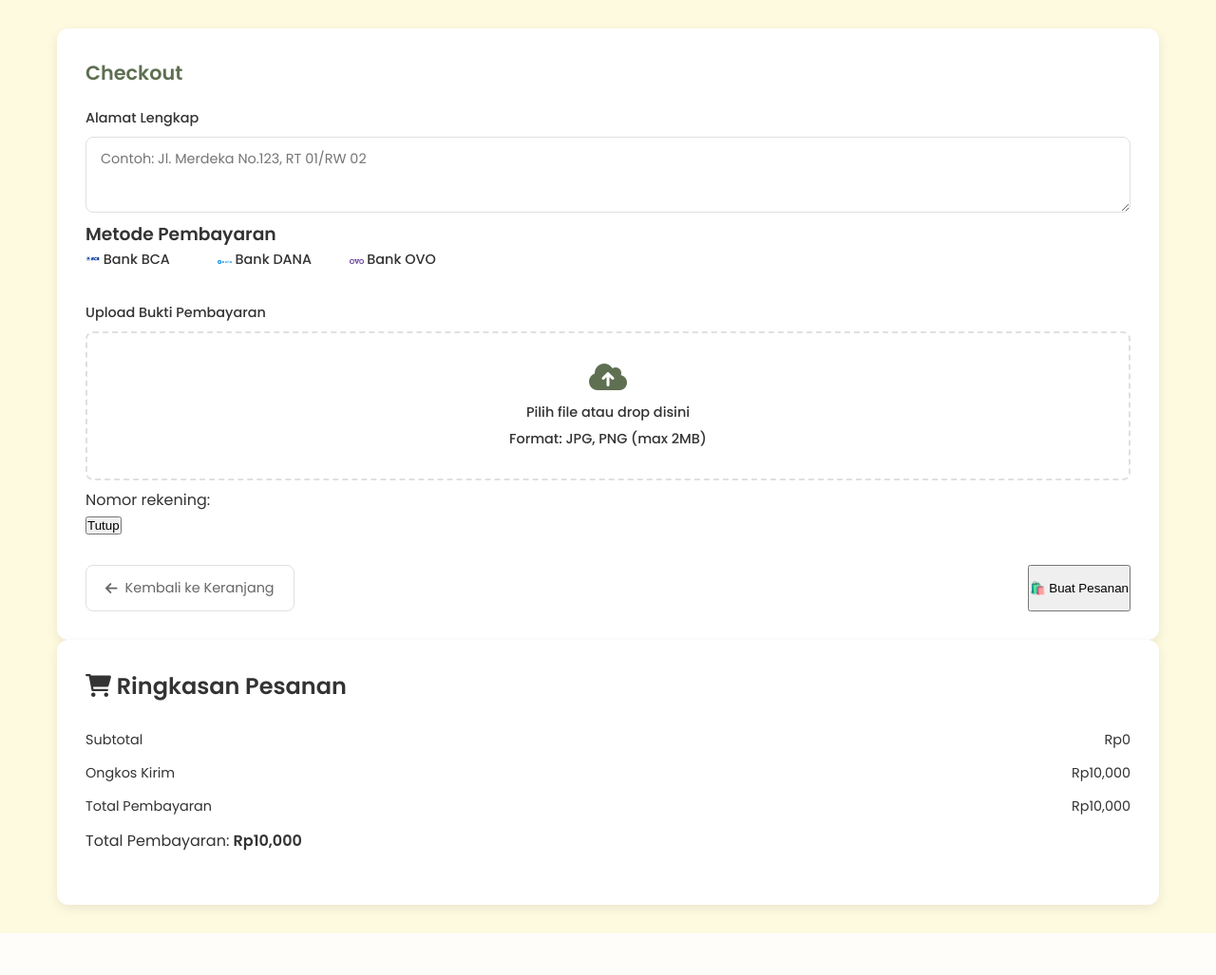
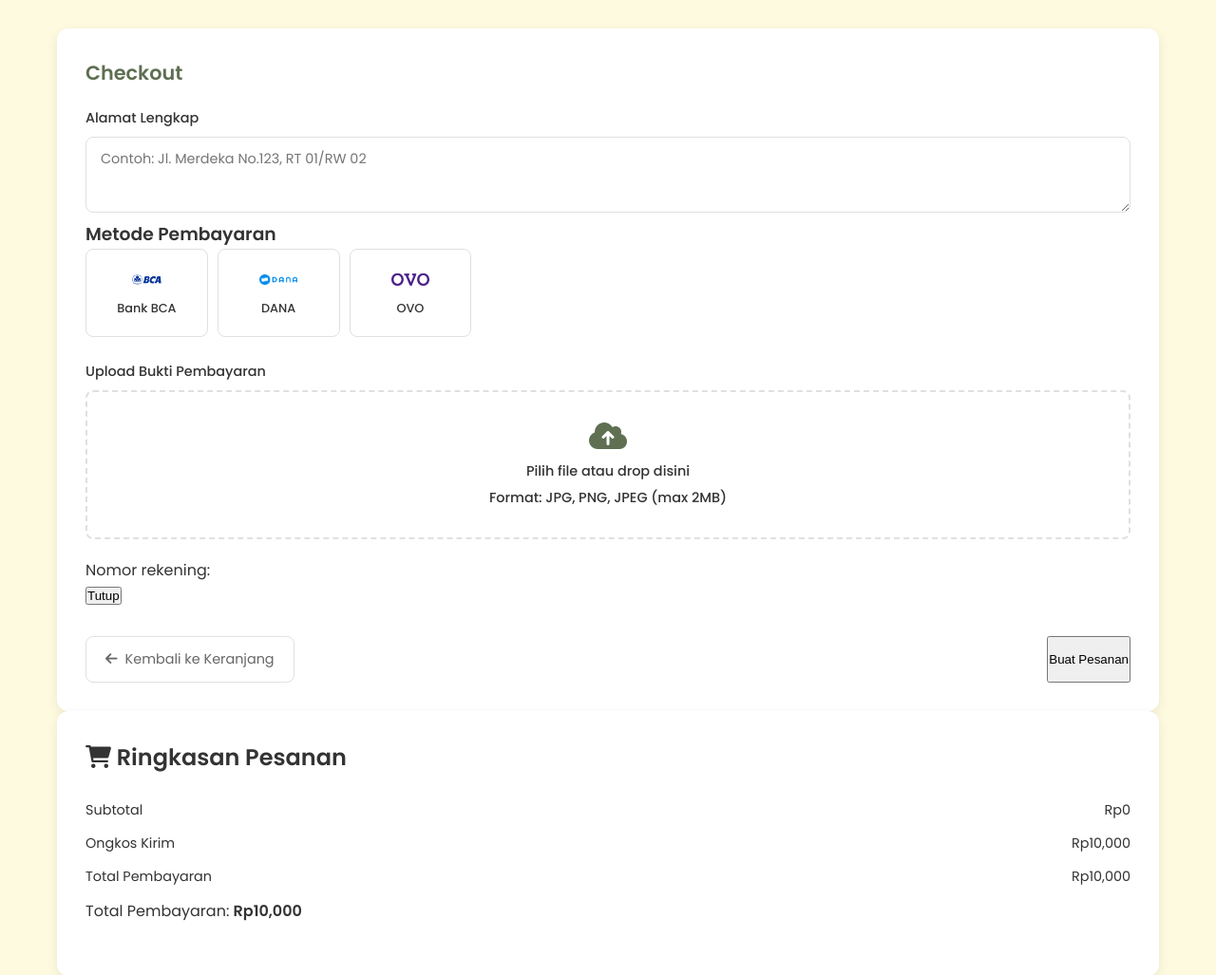
Before and after one commit to faddwaaaa/Pra-PKL, a PHP site: page /checkout.php in a window 1280 px wide. Shown: the top 1027 px of the page at 95% size. Before the commit the page ends 983 px from the top, so only its background shows below. Run offline with PHP 8.4, Linux system fonts and the light colour scheme; the visitor is signed in with stand-in values (Sample User, id 1); data that the repository does not hold is empty.

Commit message:
update 15 mei

```diff
--- a/checkout.php
+++ b/checkout.php
@@ -49,39 +49,56 @@ $total = $subtotal + $ongkir;
         <textarea name="alamat" placeholder="Contoh: Jl. Merdeka No.123, RT 01/RW 02" required></textarea>
 
         <h3>Metode Pembayaran</h3>
-        <div class="payment-methods">
-            <?php
-            $metodes = ['BCA', 'DANA', 'OVO'];
-            foreach ($metodes as $metode):
-            ?>
-                <label class="payment-option">
-                    <input type="radio" name="metode" value="<?= $metode ?>" onclick="showPopup('<?= $metode ?>')" required>
-                    <img src="images/<?= strtolower($metode) ?>.png" alt="<?= $metode ?>" style="max-width:15px">
-                    <span>Bank <?= $metode ?></span>
+       <div class="payment-methods">
+            <div class="payment-option" data-method="bca">
+                <input type="radio" id="bca" name="payment_method" value="bca" required>
+                <label for="bca">
+                    <img src="images/bca.png" alt="BCA">
+                    <span>Bank BCA</span>
+                 </label>
+            </div>
+
+            <div class="payment-option" data-method="dana">
+            <input type="radio" id="dana" name="payment_method" value="dana">
+            <label for="dana">
+                <img src="images/dana.png" alt="DANA">
+                <span>DANA</span>
+            </label>
+            </div>
+
+            <div class="payment-option" data-method="ovo">
+                <input type="radio" id="ovo" name="payment_method" value="ovo">
+                <label for="ovo">
+                     <img src="images/ovo.png" alt="OVO">
+                    <span>OVO</span>
                 </label>
-            <?php endforeach; ?>
+            </div>
         </div>
 
-        <label>Upload Bukti Pembayaran</label>
-        <div class="file-upload">
-            <input type="file" name="bukti" accept="image/*" required>
 
-        <label for="proof" class="upload-label">
-            <i class="fas fa-cloud-upload-alt"></i>
-            <span>Pilih file atau drop disini</span>
-            <span class="file-name">Format: JPG, PNG (max 2MB)</span>
-        </label>
 
-        </div>
+          <div class="form-group">
+                        <label for="proof">Upload Bukti Pembayaran</label>
+                        <div class="file-upload">
+                            <input type="file" id="proof" name="proof" accept="bukti/*" required>
+                            <label for="proof" class="upload-label">
+                                <i class="fas fa-cloud-upload-alt"></i>
+                                <span>Pilih file atau drop disini</span>
+                                <span class="file-name">Format: JPG, PNG, JPEG (max 2MB)</span>
+                            </label>
+                        </div>
+                    </div>
+
 
         <div id="popup" class="popup hidden">
             <p>Nomor rekening: <span id="rekening"></span></p>
             <button type="button" onclick="closePopup()">Tutup</button>
         </div>
 
+
             <div class="form-actions">
                 <a href="keranjang.php" class="btn-back"><i class="fas fa-arrow-left"></i> Kembali ke Keranjang</a>
-                <button type="submit" name="checkout" class="btn-primary">🛍️ Buat Pesanan</button>
+                <button type="submit" name="checkout" class="btn-primary"> Buat Pesanan</button>
             </div>
 
     </form>
@@ -91,10 +108,10 @@ $total = $subtotal + $ongkir;
 
         <?php foreach ($produk as $item): ?>
             <div class="produk-list">
-                <img src="img/<?= $item['gambar'] ?>" alt="<?= $item['nama_buku'] ?>" style="max: width 15px;">
+                <img src="img/<?= $item['gambar'] ?>" alt="<?= $item['nama_buku'] ?>" style="width: 100px; height: auto;">
                 <div class="product-item">
                     <strong><?= $item['nama_buku'] ?></strong><br>
-                    <span class="pengarang"><?= $item['pengarang'] ?? 'Tidak diketahui' ?></span><br>
+                    <span class="pengarang"><?= $item['nama_pengarang'] ?? 'Tidak diketahui' ?></span><br>
                     <span>Rp<?= number_format($item['harga']) ?> x <?= $item['jumlah'] ?></span>
 
                     Rp<?= number_format($item['harga'] * $item['jumlah']) ?>
--- a/css/checkout.css
+++ b/css/checkout.css
@@ -298,6 +298,11 @@ textarea {
     padding-right: 10px;
 }
 
+/* .product-list img {
+    width: 200px;
+    height: auto;
+} */
+
 .product-item {
     display: flex;
     gap: 15px;
```
